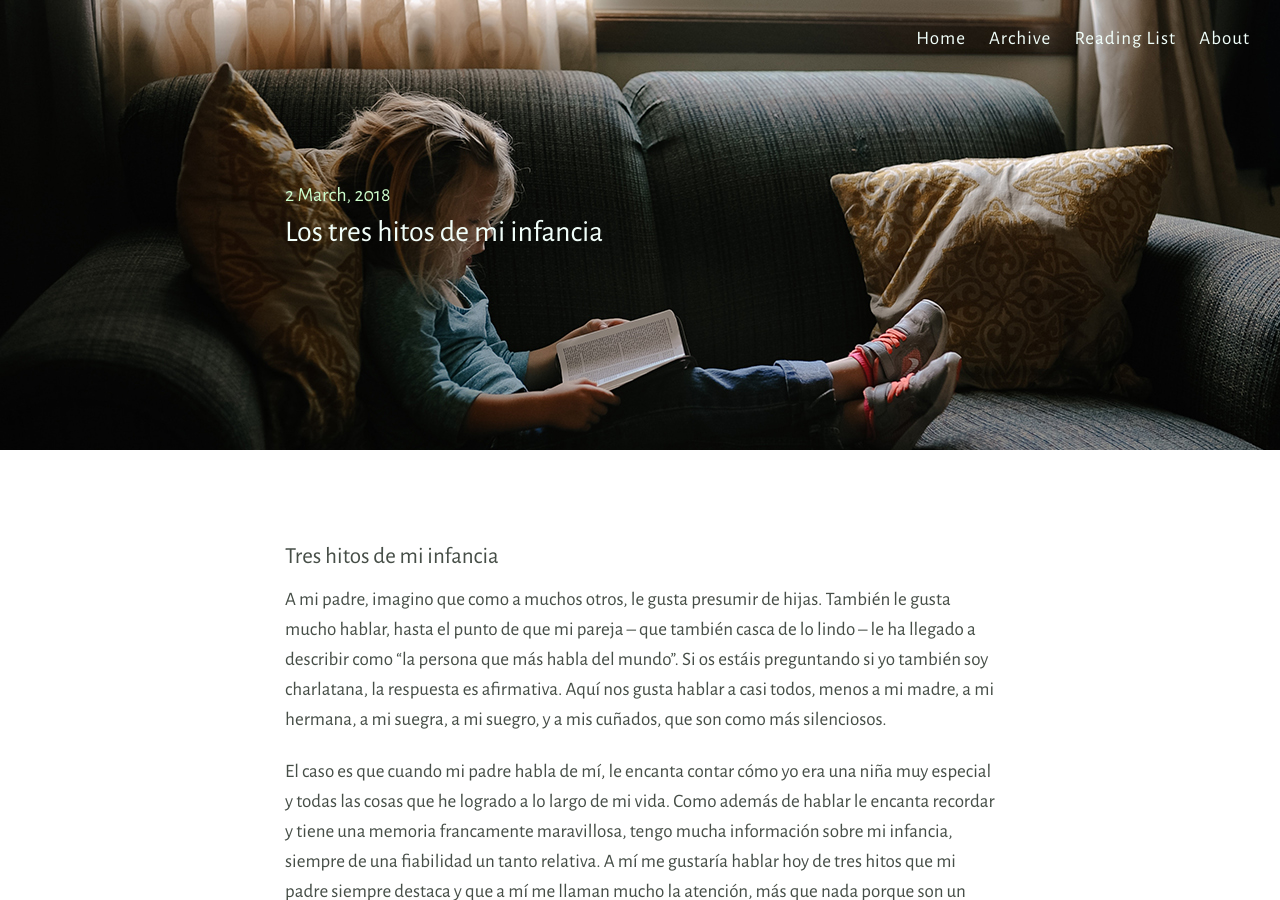
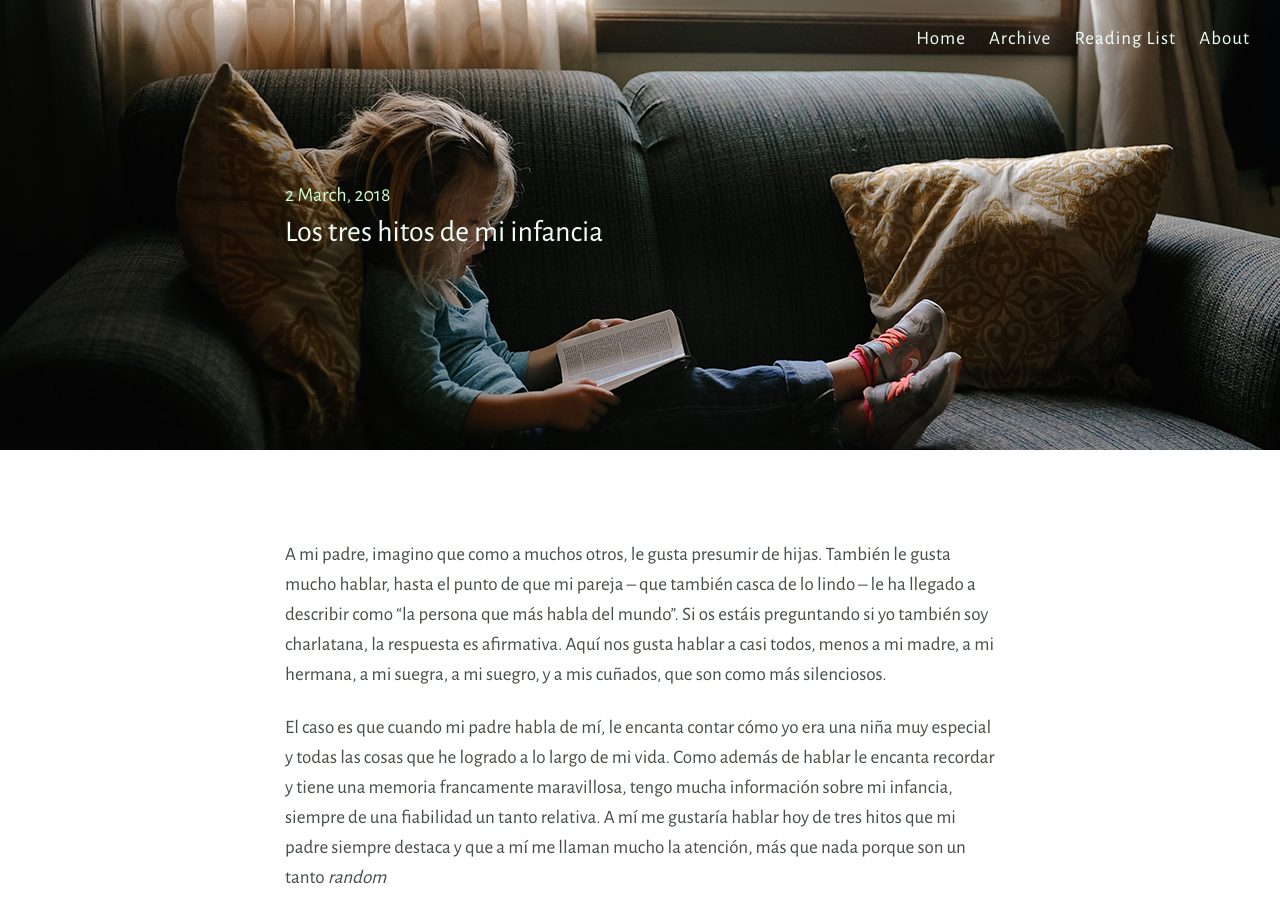
Before and after one commit to irenealgi/readbelow, a Jekyll site: the page built from _posts/2018-03-02-los-tres-hitos-de-mi-infancia.md, in a window 1280 px wide and 900 px high. Built offline with Jekyll 4.4.1, drawn with Linux system fonts in a browser that asks for light colours.

Commit message:
Update from Forestry.io - 2018-03-02-los-tres-hitos-de-mi-infancia.md

```diff
--- a/_posts/2018-03-02-los-tres-hitos-de-mi-infancia.md
+++ b/_posts/2018-03-02-los-tres-hitos-de-mi-infancia.md
@@ -8,8 +8,6 @@ excerpt: 'A mi padre, imagino que como a muchos otros, le gusta presumir de hija
 image:
 - "/uploads/2018/03/02/josh-applegate-149609-unsplash-1.jpg"
 ---
-## Tres hitos de mi infancia
-
 A mi padre, imagino que como a muchos otros, le gusta presumir de hijas. También le gusta mucho hablar, hasta el punto de que mi pareja – que también casca de lo lindo – le ha llegado a describir como "la persona que más habla del mundo". Si os estáis preguntando si yo también soy charlatana, la respuesta es afirmativa. Aquí nos gusta hablar a casi todos, menos a mi madre, a mi hermana, a mi suegra, a mi suegro, y a mis cuñados, que son como más silenciosos.
 
 El caso es que cuando mi padre habla de mí, le encanta contar cómo yo era una niña muy especial y todas las cosas que he logrado a lo largo de mi vida. Como además de hablar le encanta recordar y tiene una memoria francamente maravillosa, tengo mucha información sobre mi infancia, siempre de una fiabilidad un tanto relativa. A mí me gustaría hablar hoy de tres hitos que mi padre siempre destaca y que a mí me llaman mucho la atención, más que nada porque son un tanto _random_
```
